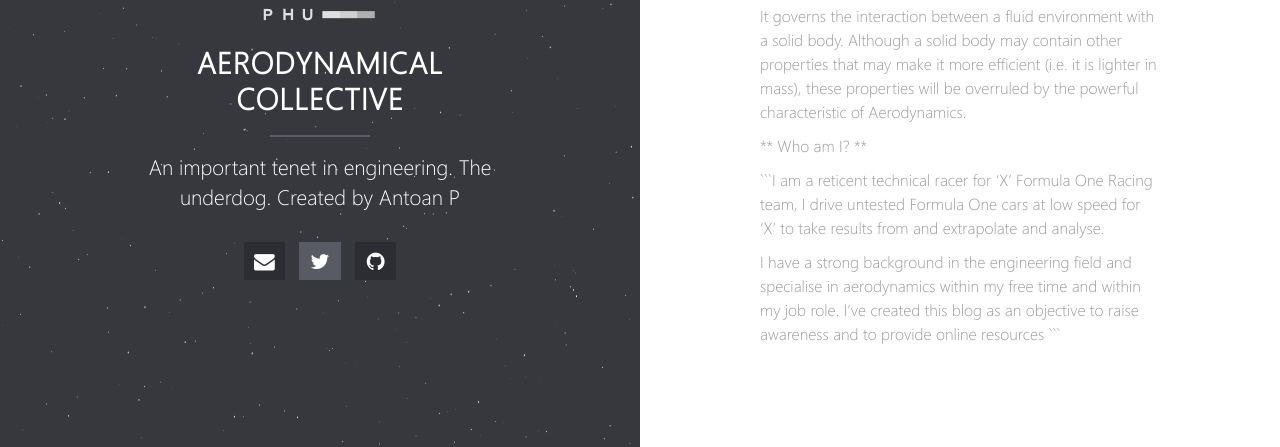
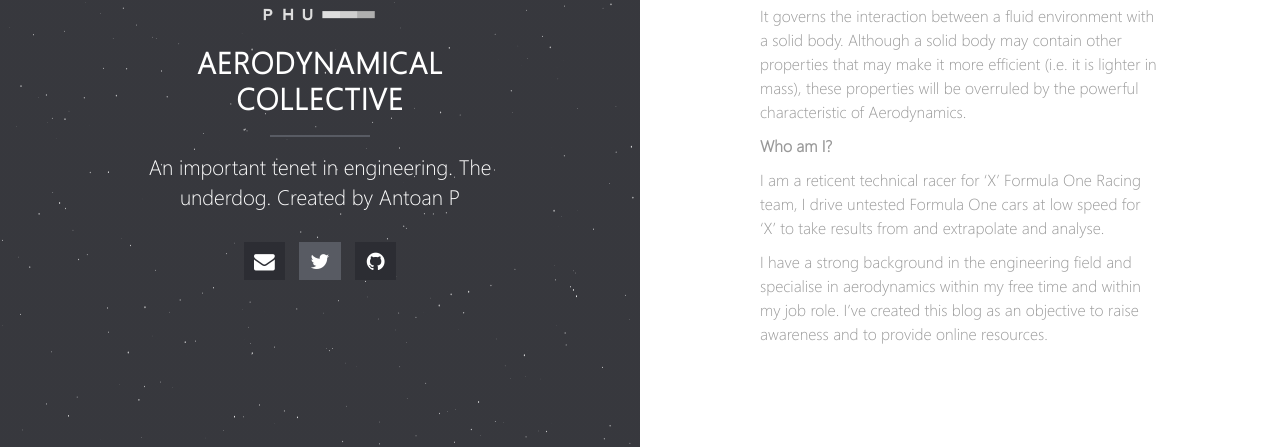
Before and after one commit to EXYZED/AerodynamicalCollective, a Jekyll site: the page built from index.md, in a window 1280 px wide. Shown: the part 364-811 px from the top of the page. Built offline with Jekyll 4.4.1, drawn with Linux system fonts in a browser that asks for light colours; our own code applies the rules of GitHub Pages for plain Markdown files; some of the changed lines change nothing that is shown.

Commit message:
Grammatical & Punctuation Fixes.

````diff
--- a/index.md
+++ b/index.md
@@ -6,9 +6,8 @@ layout: home
 
 It governs the interaction between a fluid environment with a solid body. Although a solid body may contain other properties that may make it more efficient (i.e. it is lighter in mass), these properties will be overruled by the powerful characteristic of Aerodynamics.
 
-** Who am I? **
+**Who am I?**
 
-```I am a reticent technical racer for 'X' Formula One Racing team, I drive untested Formula One cars at low speed for 'X' to take results from and extrapolate and analyse.
+I am a reticent technical racer for 'X' Formula One Racing team, I drive untested Formula One cars at low speed for 'X' to take results from and extrapolate and analyse.
 
-I have a strong background in the engineering field and specialise in aerodynamics within my free time and within my job role. I've created this blog as an objective to raise awareness and to provide online resources
-```
+I have a strong background in the engineering field and specialise in aerodynamics within my free time and within my job role. I've created this blog as an objective to raise awareness and to provide online resources.
````
